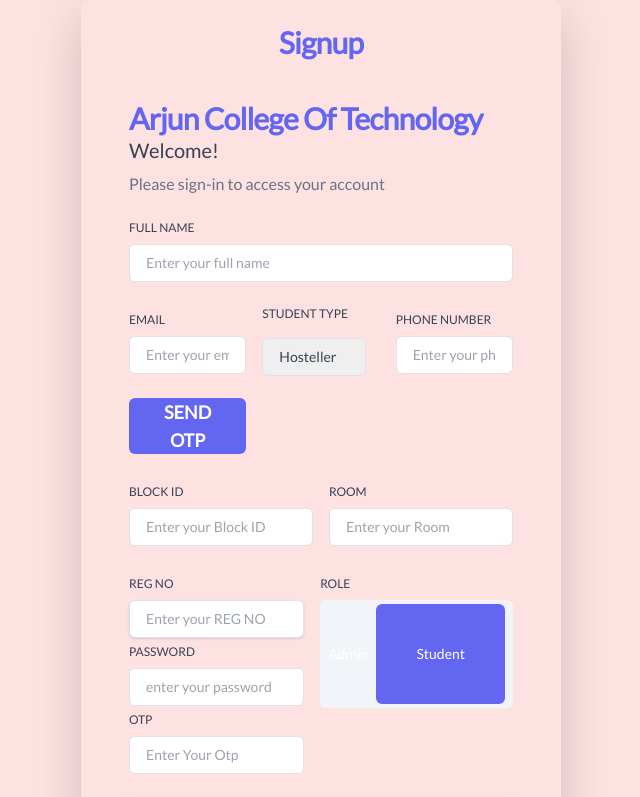
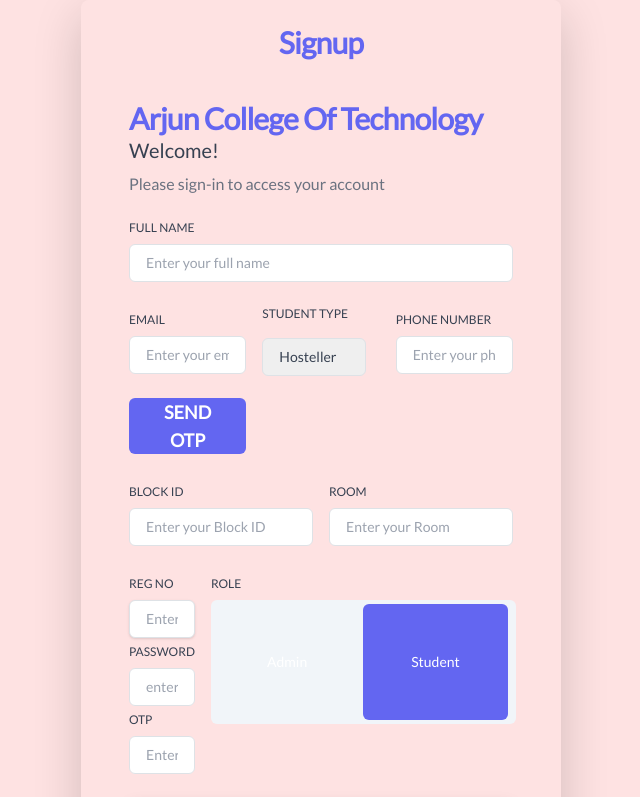
Before and after one commit to chunchumanoj123/arjun-college-project-frontend, a React (Vite) app: page /signup in a window 1280 px wide. Shown: the top 797 px of the page, without its empty margins (319-959 px from the left). Built offline with nearby package versions, Linux system fonts and the light colour scheme; the HTML template or start-up script is replaced by a standard one; a web font is replaced by a local one.

Commit message:
Update Register.jsx

```diff
--- a/src/pages/Register.jsx
+++ b/src/pages/Register.jsx
@@ -304,14 +304,14 @@ function Register() {
                       <button
                         type="button"
                         onClick={() => setRole(Roles.WARDEN)}
-                        className={`rounded-md p-0 my-0  text-white ${role === Roles.WARDEN && "bg-indigo-500 "}`}
+                        className={`rounded-md p-5 my-0  text-white ${role === Roles.WARDEN && "bg-indigo-500 "}`}
                       >
                         Admin
                       </button>
                       <button
                         type="button"
                         onClick={() => setRole(Roles.STUDENT)}
-                        className={`rounded-md  p-10 my-1 transition-all text-black ${role === Roles.STUDENT && "bg-indigo-500 text-white"}`}
+                        className={`rounded-md  p-5 my-1 transition-all text-black ${role === Roles.STUDENT && "bg-indigo-500 text-white"}`}
                       >
                         Student
                       </button>
```
